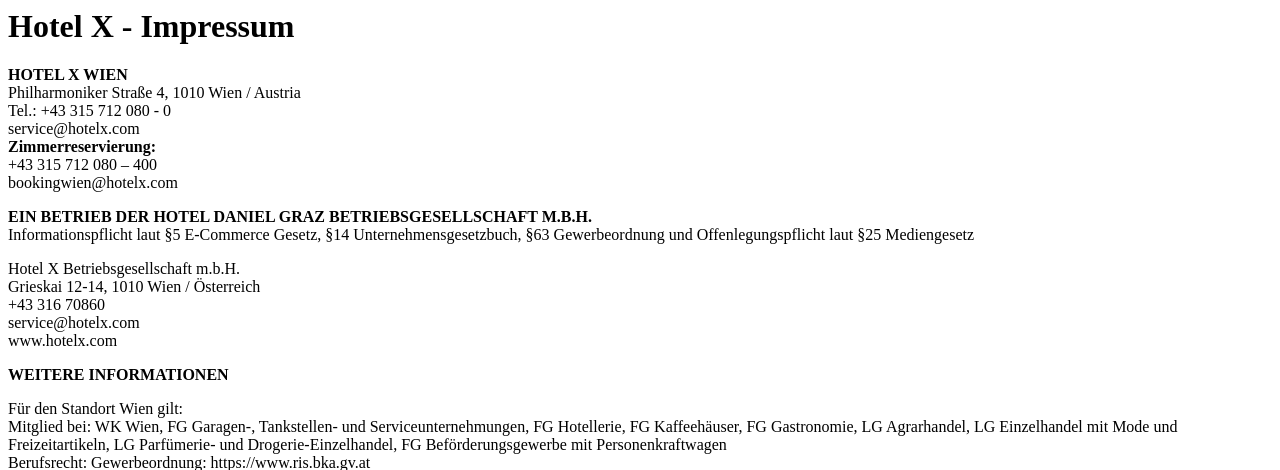
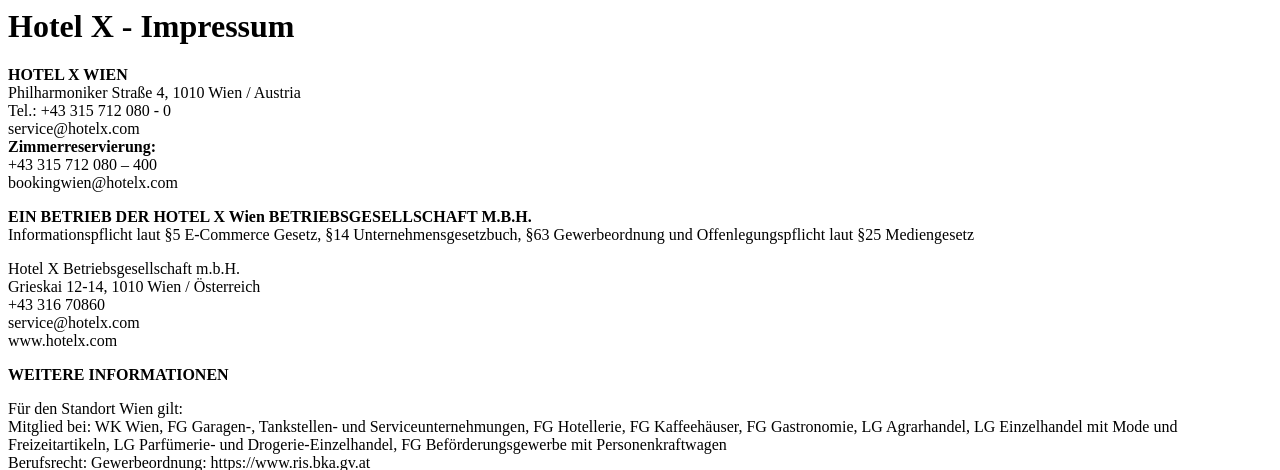
Before and after one commit to fatimatuana/webproj-main, a PHP site: page /imprint.php in a window 1280 px wide. Shown: the top 470 px of the page. Run offline with PHP 8.4, Linux system fonts and the light colour scheme.

Commit message:
Update imprint.php

```diff
--- a/imprint.php
+++ b/imprint.php
@@ -18,7 +18,7 @@ bookingwien@hotelx.com <br>
 
 
 <p>
-<strong>EIN BETRIEB DER HOTEL DANIEL GRAZ BETRIEBSGESELLSCHAFT M.B.H.</strong> <br>
+<strong>EIN BETRIEB DER HOTEL X Wien BETRIEBSGESELLSCHAFT M.B.H.</strong> <br>
 Informationspflicht laut §5 E-Commerce Gesetz, §14 Unternehmensgesetzbuch, §63 Gewerbeordnung und Offenlegungspflicht laut §25 Mediengesetz<br>
 </p>
 
@@ -63,7 +63,7 @@ Alle Angaben sind ohne Gewähr.<br>
 </p>
 
 <p>
-<!--<img src="imprintImage\Foto_Ehmayer.jpg">-->
+<img src="imprintImage\Foto_Sophia.jpg" width=200 height=250><br>
 <strong>Sophia Ehmayer<strong><br>
 </p>
 </div>
```
